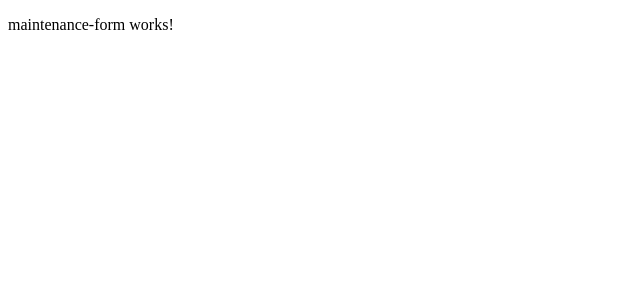
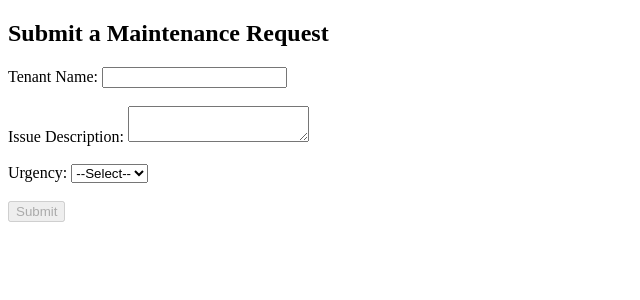
Before and after one commit to poffodile/tenant_maintenance_portal, an Angular app: page / in a window 1280 px wide. Shown: the top 300 px of the page, without its empty margins (0-640 px from the left). Built offline with nearby package versions, Linux system fonts and the light colour scheme.

Commit message:
implement ed maintenance request form with validation

```diff
--- a/src/app/app.component.ts
+++ b/src/app/app.component.ts
@@ -1,11 +1,11 @@
 import { Component } from '@angular/core';
 import { RouterOutlet } from '@angular/router';
 import { MaintenanceFormComponent } from './maintenance-form/maintenance-form.component';
-
+import { FormsModule } from '@angular/forms';
 @Component({
   selector: 'app-root',
   standalone: true,
-  imports: [RouterOutlet, MaintenanceFormComponent],
+  imports: [RouterOutlet, FormsModule, MaintenanceFormComponent],
   templateUrl: './app.component.html',
   styleUrl: './app.component.css',
 })
--- a/src/app/maintenance-form/maintenance-form.component.html
+++ b/src/app/maintenance-form/maintenance-form.component.html
@@ -1 +1,37 @@
-<p>maintenance-form works!</p>
+<h2>Submit a Maintenance Request</h2>
+
+<form (ngSubmit)="submitRequest()" #requestForm="ngForm">
+  <label>
+    Tenant Name:
+    <input
+      type="text"
+      name="tenantName"
+      [(ngModel)]="formData.tenantName"
+      required
+    />
+  </label>
+  <br /><br />
+
+  <label>
+    Issue Description:
+    <textarea
+      name="description"
+      [(ngModel)]="formData.description"
+      required
+    ></textarea>
+  </label>
+  <br /><br />
+
+  <label>
+    Urgency:
+    <select name="urgency" [(ngModel)]="formData.urgency" required>
+      <option value="">--Select--</option>
+      <option value="Low">Low</option>
+      <option value="Medium">Medium</option>
+      <option value="High">High</option>
+    </select>
+  </label>
+  <br /><br />
+
+  <button type="submit" [disabled]="!requestForm.form.valid">Submit</button>
+</form>
--- a/src/app/maintenance-form/maintenance-form.component.ts
+++ b/src/app/maintenance-form/maintenance-form.component.ts
@@ -1,11 +1,24 @@
 import { Component } from '@angular/core';
+import { FormsModule } from '@angular/forms';
 
 @Component({
   selector: 'app-maintenance-form',
   standalone: true,
 
-  imports: [],
+  //imports: [],
   templateUrl: './maintenance-form.component.html',
   styleUrl: './maintenance-form.component.css',
+  imports: [FormsModule],
 })
-export class MaintenanceFormComponent {}
+export class MaintenanceFormComponent {
+  formData = {
+    tenantName: '',
+    description: '',
+    urgency: '',
+  };
+
+  submitRequest() {
+    console.log('Maintenance Request Submitted:', this.formData);
+    // TODO: add to a list of requests
+  }
+}
```
